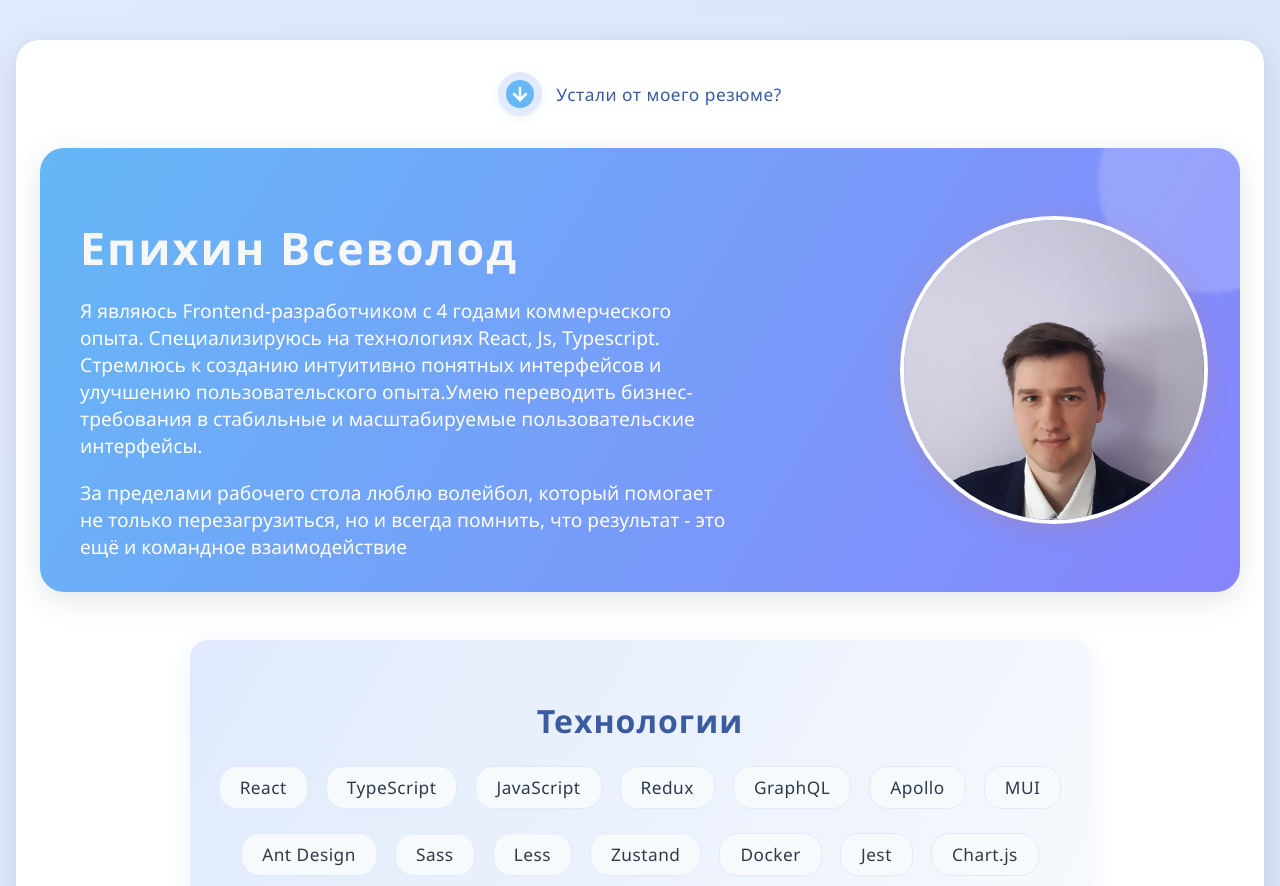
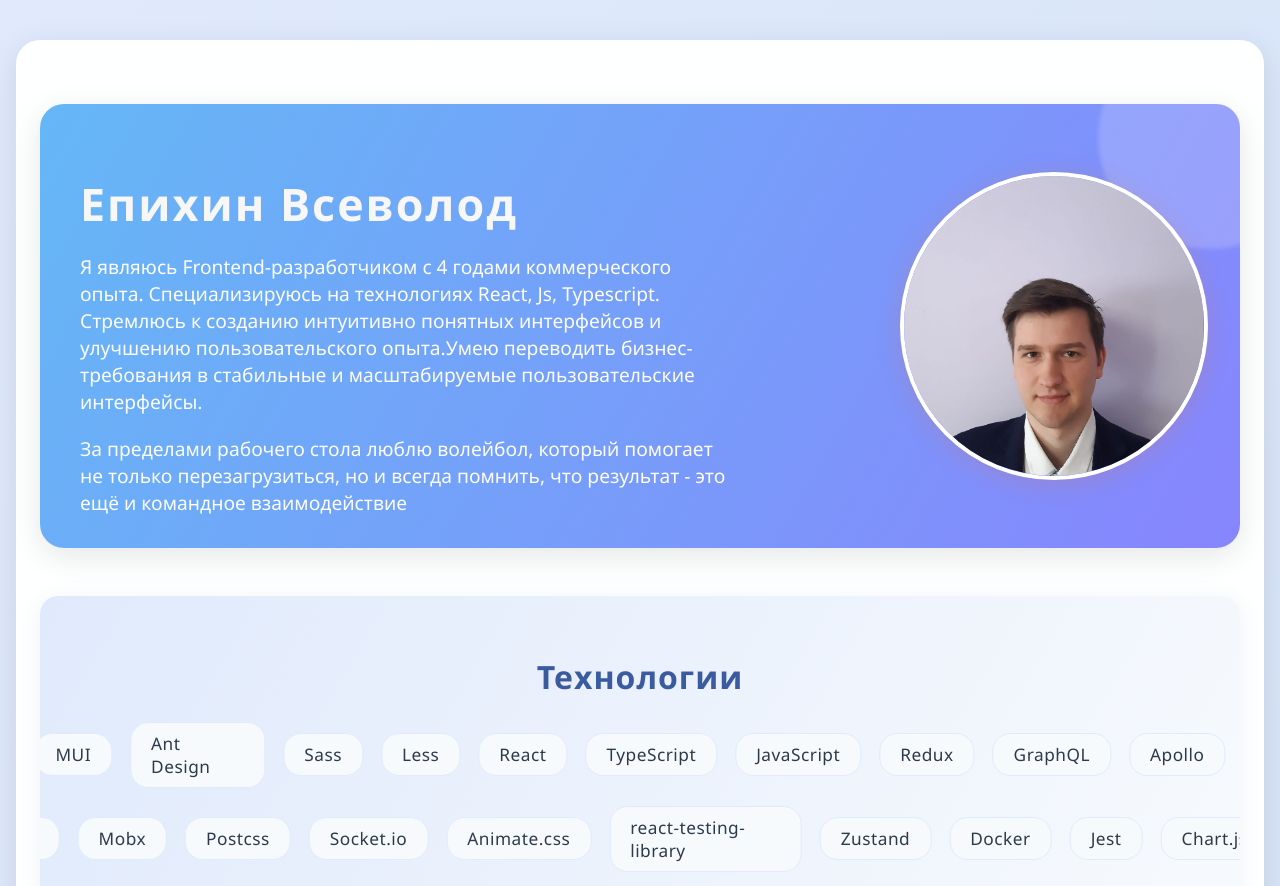
Before and after one commit to VsevolodEpihin/visite-site, a React (Create React App) app: page / in a window 1280 px wide. Shown: the top 886 px of the page. Built offline with nearby package versions, Linux system fonts and the light colour scheme.

Commit message:
added ribbon

```diff
--- a/src/App.tsx
+++ b/src/App.tsx
@@ -1,5 +1,5 @@
 import "./App.css";
-import React, { useRef } from "react";
+import { useRef } from "react";
 import Hero from "./components/Hero";
 import TechStack from "./components/TechStack";
 import Projects from "./components/Projects";
@@ -11,11 +11,11 @@ function App() {
   const gameRef = useRef<HTMLDivElement>(null);
   return (
     <div className="App">
+      <Hero />
+      <TechStack />
       <ScrollToGame
         onClick={() => gameRef.current?.scrollIntoView({ behavior: "smooth" })}
       />
-      <Hero />
-      <TechStack />
       <Projects />
       <CodeShowcase />
       <div ref={gameRef}>
--- a/src/components/ScrollToGame.css
+++ b/src/components/ScrollToGame.css
@@ -3,7 +3,7 @@
   align-items: center;
   gap: 14px;
   justify-content: center;
-  margin-bottom: 18px;
+  margin: 18px;
   cursor: pointer;
   user-select: none;
   transition: opacity 0.2s;
--- a/src/components/TechStack.css
+++ b/src/components/TechStack.css
@@ -4,7 +4,7 @@
   background: linear-gradient(120deg, #e0eafc 0%, #f7fafd 100%);
   border-radius: 18px;
   box-shadow: 0 4px 24px rgba(58, 91, 160, 0.08);
-  max-width: 900px;
+  max-width: 1200px;
   margin-left: auto;
   margin-right: auto;
   animation: fadeInApp 1.2s cubic-bezier(0.77, 0, 0.18, 1) both;
@@ -17,16 +17,58 @@
   text-align: center;
 }
 
-.techstack-list {
+.techstack-marquee-wrapper {
   display: flex;
-  flex-wrap: wrap;
+  flex-direction: column;
+  gap: 12px;
+  overflow: hidden;
+  width: 100%;
+  margin: 0 auto;
+}
+
+.techstack-marquee {
+  display: flex;
+  width: 200%;
+  align-items: center;
   gap: 18px;
-  justify-content: center;
-  align-items: center;
+}
+
+.techstack-marquee-right {
+  animation: marquee-right 18s linear infinite;
+  animation-play-state: running;
+}
+
+.techstack-marquee-left {
+  animation: marquee-left 18s linear infinite;
+  animation-play-state: running;
+}
+
+.techstack-marquee-wrapper:hover .techstack-marquee-right,
+.techstack-marquee-wrapper:hover .techstack-marquee-left {
+  animation-play-state: paused;
+}
+
+@keyframes marquee-right {
+  0% {
+    transform: translateX(-50%);
+  }
+  100% {
+    transform: translateX(0);
+  }
+}
+
+@keyframes marquee-left {
+  0% {
+    transform: translateX(0);
+  }
+  100% {
+    transform: translateX(-50%);
+  }
 }
 
 .techstack-item {
   display: inline-block;
+  cursor: pointer;
   padding: 9px 20px;
   font-size: 1.08rem;
   font-weight: 500;
--- a/src/components/TechStack.tsx
+++ b/src/components/TechStack.tsx
@@ -23,6 +23,10 @@ const technologies = [
   "react-testing-library",
 ];
 
+const half = Math.ceil(technologies.length / 2);
+const topRow = technologies.slice(0, half);
+const bottomRow = technologies.slice(half);
+
 const TechStack: React.FC = () => {
   const ref = useRef<HTMLDivElement>(null);
   const [visible, setVisible] = useState(false);
@@ -46,12 +50,21 @@ const TechStack: React.FC = () => {
       }`}
     >
       <h2>Технологии</h2>
-      <div className="techstack-list">
-        {technologies.map((tech) => (
-          <span className="techstack-item" key={tech}>
-            {tech}
-          </span>
-        ))}
+      <div className="techstack-marquee-wrapper">
+        <div className="techstack-marquee techstack-marquee-right">
+          {[...topRow, ...topRow].map((tech, i) => (
+            <span className="techstack-item" key={"top-" + i + tech}>
+              {tech}
+            </span>
+          ))}
+        </div>
+        <div className="techstack-marquee techstack-marquee-left">
+          {[...bottomRow, ...bottomRow].map((tech, i) => (
+            <span className="techstack-item" key={"bot-" + i + tech}>
+              {tech}
+            </span>
+          ))}
+        </div>
       </div>
     </section>
   );
```
